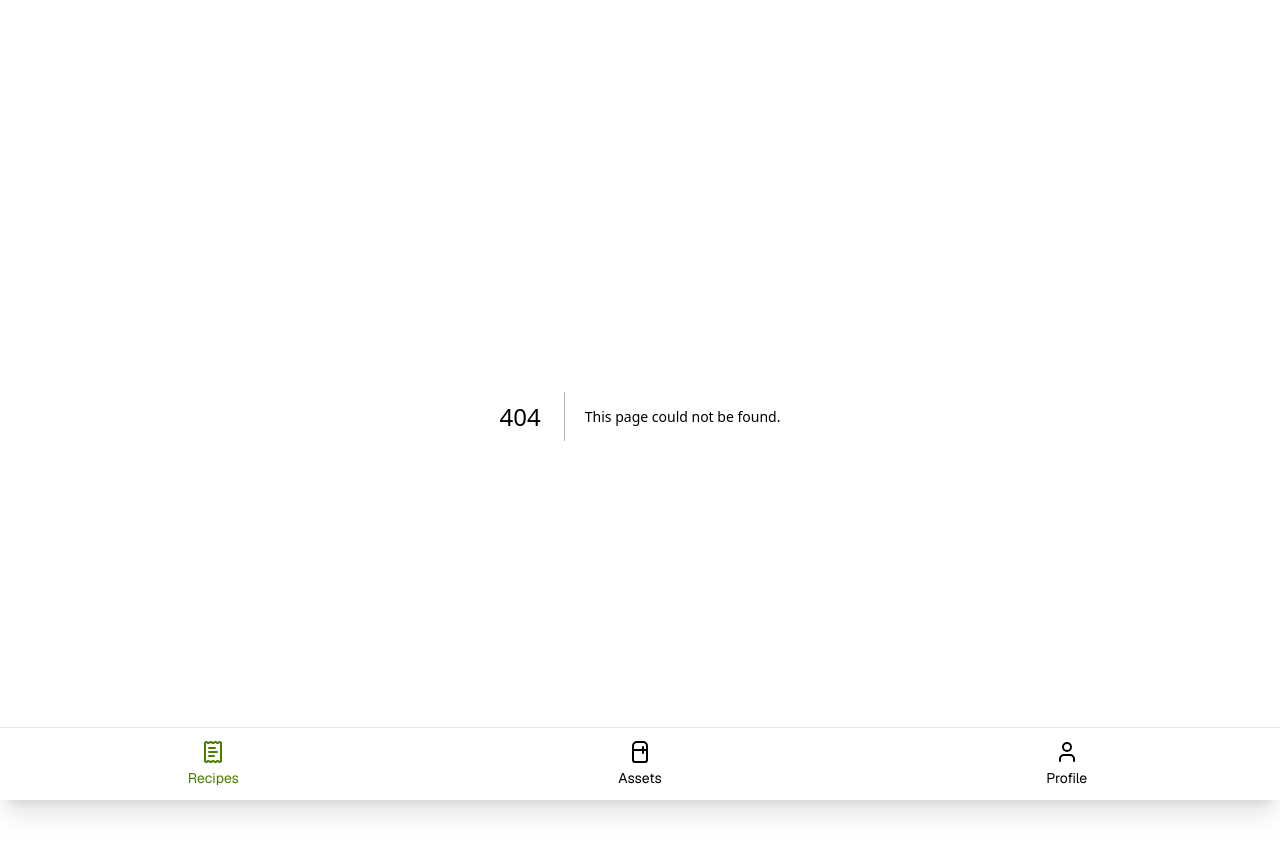
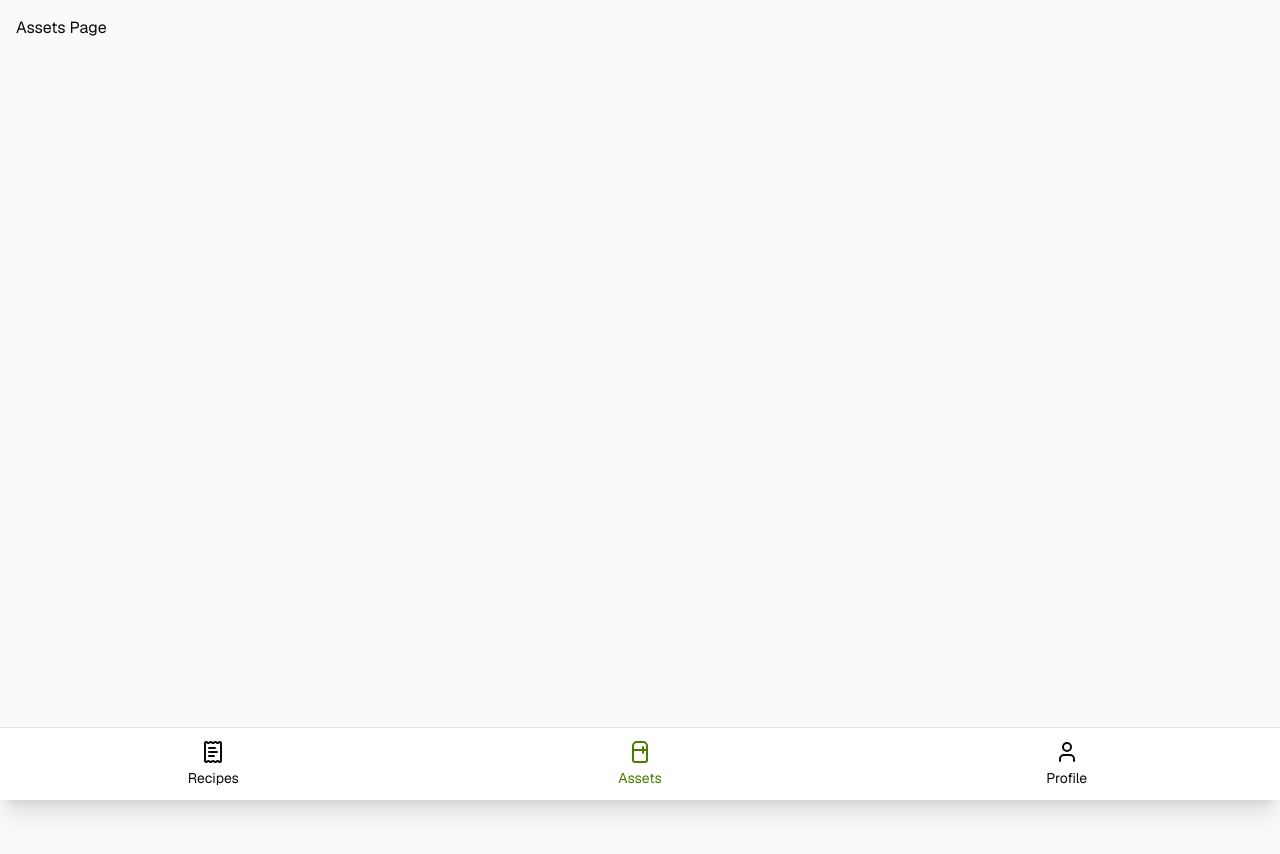
Before and after one commit to KrystianKurlej/smart-meal-planner, a Next.js app: page /assets in a window 1280 px wide. Before the commit this address had no page. Shown: the top 854 px of the page. After the commit the page ends 800 px from the top, so only its background shows below. Built offline with nearby package versions, Linux system fonts and the light colour scheme.

Commit message:
Dodaj nowe strony Assets i Profile oraz zaktualizuj komponent NavBottom, aby obsługiwał nawigację między zakładkami

```diff
--- /dev/null
+++ b/app/assets/page.tsx
@@ -0,0 +1,7 @@
+export default function AssetsPage() {
+  return (
+    <div>
+      <h1>Assets Page</h1>
+    </div>
+  );
+}
--- /dev/null
+++ b/app/profile/page.tsx
@@ -0,0 +1,7 @@
+export default function ProfilePage() {
+  return (
+    <div>
+      <h1>Profile Page</h1>
+    </div>
+  );
+}
--- a/components/nav-bottom.tsx
+++ b/components/nav-bottom.tsx
@@ -2,12 +2,14 @@
 
 import React from "react";
 import { ReceiptText, Refrigerator, User } from "lucide-react";
+import { useRouter, usePathname } from "next/navigation";
 
 export default function NavBottom() {
-    const [activeTab, setActiveTab] = React.useState<string>("recipes");
+    const router = useRouter();
+    const pathname = usePathname();
 
-    const handleTabClick = (tab: string) => {
-        setActiveTab(tab);
+    const handleTabClick = (path: string) => {
+        router.push(path);
     }
 
     return(
@@ -15,8 +17,8 @@ export default function NavBottom() {
             <ul className="grid grid-cols-3 h-18">
                 <li className="h-full">
                     <button
-                        className={`flex flex-col gap-1 items-center justify-center h-full w-full ${activeTab === 'recipes' ? 'text-lime-700' : ''}`}
-                        onClick={() => handleTabClick('recipes')}
+                        className={`flex flex-col gap-1 items-center justify-center h-full w-full ${pathname === '/' ? 'text-lime-700' : ''}`}
+                        onClick={() => handleTabClick('/')}
                     >
                         <ReceiptText size={24} />
                         <span className="text-sm block">Recipes</span>
@@ -24,8 +26,8 @@ export default function NavBottom() {
                 </li>
                 <li className="h-full">
                     <button
-                        className={`flex flex-col gap-1 items-center justify-center h-full w-full ${activeTab === 'assets' ? 'text-lime-700' : ''}`}
-                        onClick={() => handleTabClick('assets')}
+                        className={`flex flex-col gap-1 items-center justify-center h-full w-full ${pathname === '/assets' ? 'text-lime-700' : ''}`}
+                        onClick={() => handleTabClick('/assets')}
                     >
                         <Refrigerator size={24} />
                         <span className="text-sm block">Assets</span>
@@ -33,8 +35,8 @@ export default function NavBottom() {
                 </li>
                 <li className="h-full">
                     <button
-                        className={`flex flex-col gap-1 items-center justify-center h-full w-full ${activeTab === 'profile' ? 'text-lime-700' : ''}`}
-                        onClick={() => handleTabClick('profile')}
+                        className={`flex flex-col gap-1 items-center justify-center h-full w-full ${pathname === '/profile' ? 'text-lime-700' : ''}`}
+                        onClick={() => handleTabClick('/profile')}
                     >
                         <User size={24} />
                         <span className="text-sm block">Profile</span>
```
